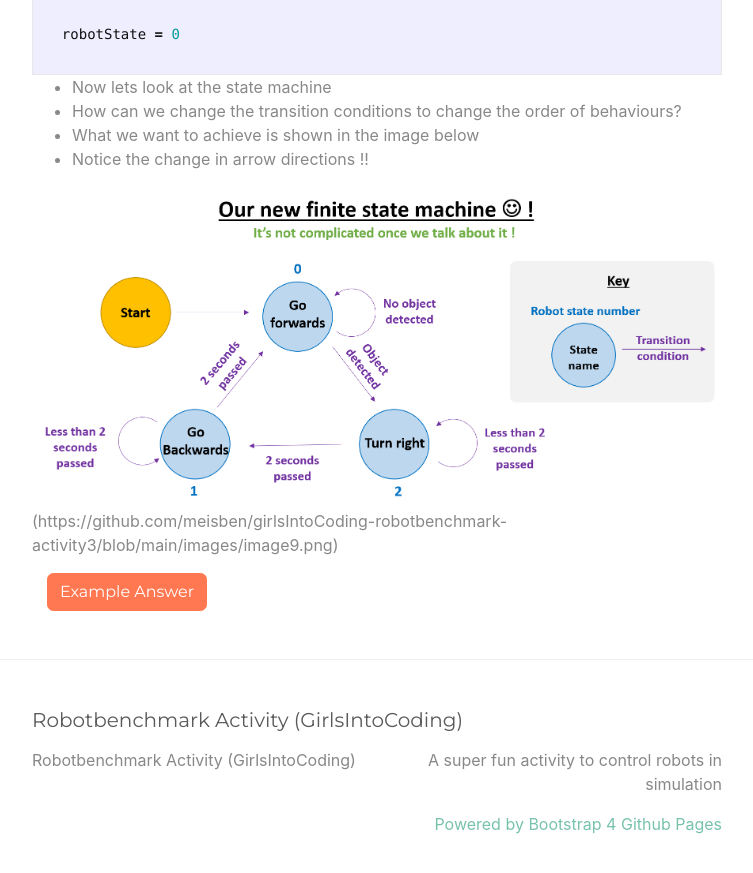
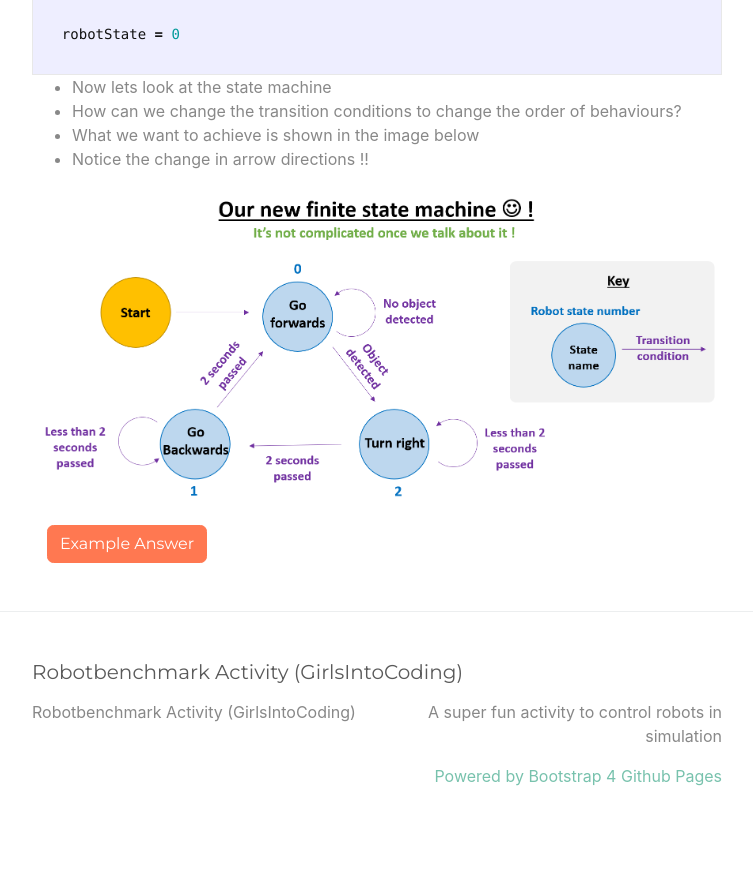
Before and after one commit to meisben/girlsIntoCoding-robotbenchmark-activity3, a Jekyll site: the page built from index.md, in a window 1280 px wide and 900 px high, scrolled down 12935 px. Shown: the top 873 px of the window, without its empty margins (263-1016 px from the left). Built offline with Jekyll 4.4.1, drawn with Linux system fonts in a browser that asks for light colours; after the commit the page ends 13787 px from its top, so only the background shows below that.

Commit message:
Update index.md

```diff
--- a/index.md
+++ b/index.md
@@ -1147,8 +1147,7 @@ def robotSpin():
 * What we want to achieve is shown in the image below
 * Notice the change in arrow directions !!
 
-![image9](images/image9.png)(https://github.com/meisben/girlsIntoCoding-robotbenchmark-activity3/blob/main/images/image9.png)
-
+[![image9](images/image9.png)](images/image9.png)
 
 <div class="container">
   <button type="button" class="btn btn-danger" data-toggle="collapse" data-target="#demo8">Example Answer</button>
```
